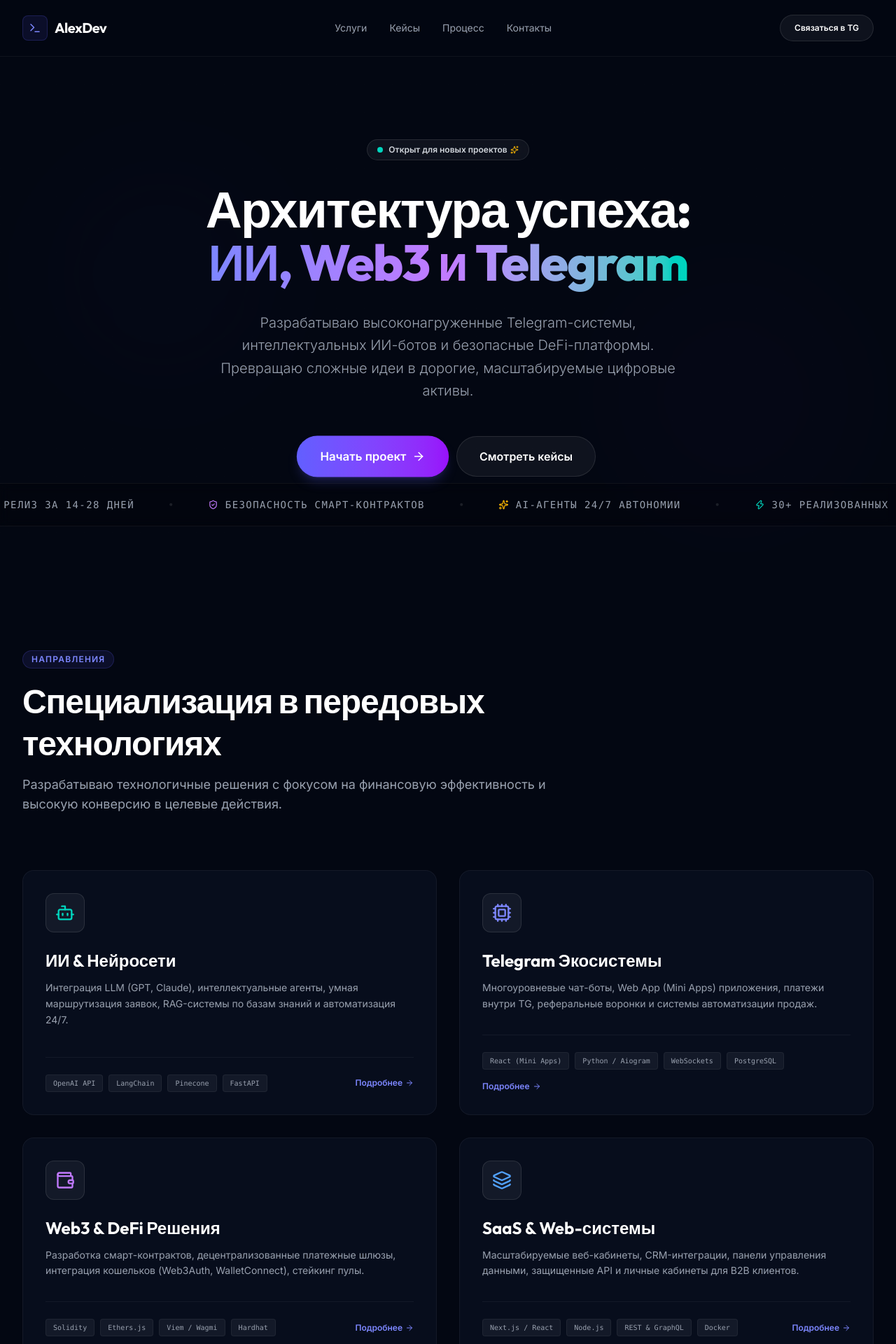
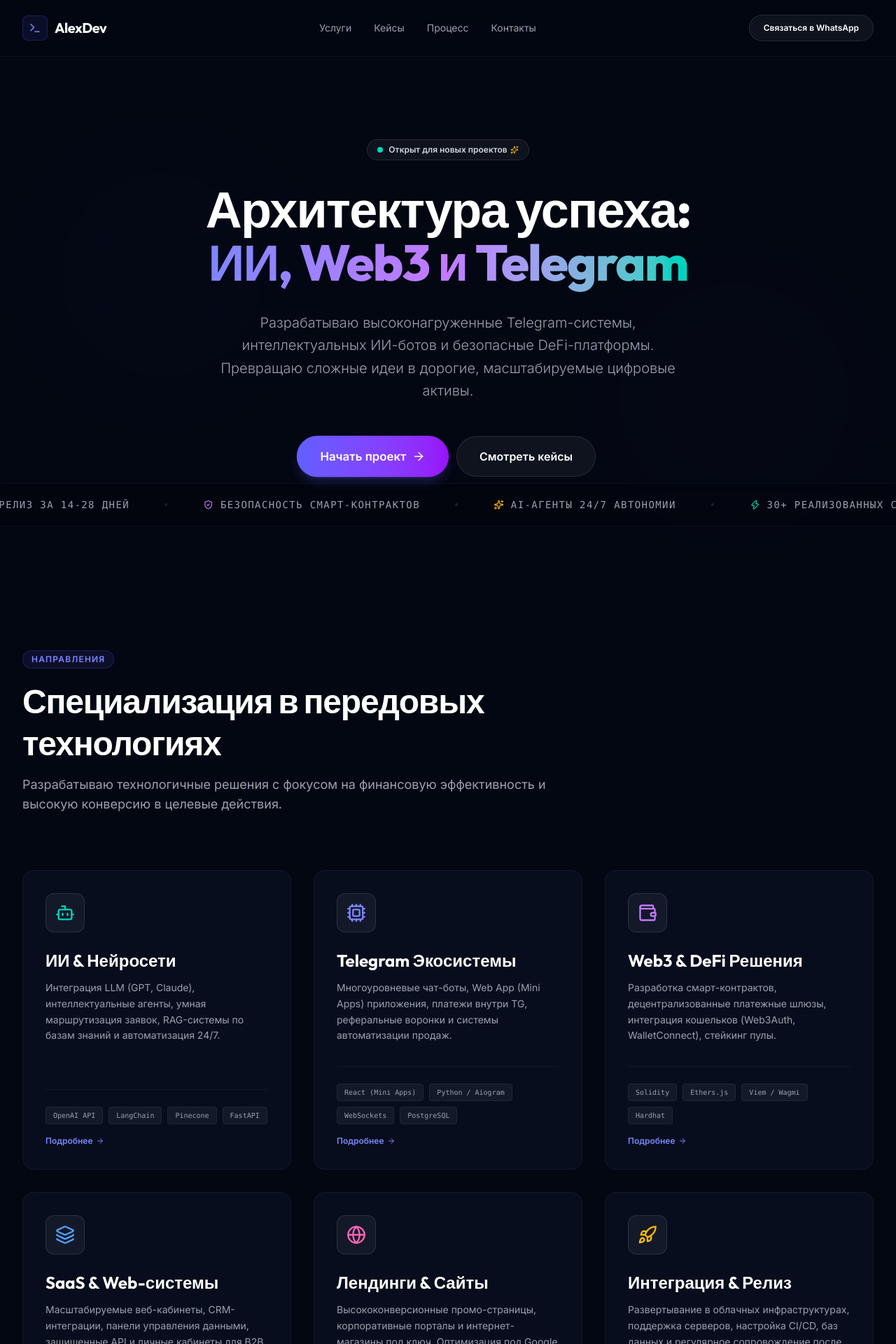
Before and after one commit to rednaxelavoroge/AlexDev, a React (Vite) app: page / in a window 1280 px wide. Shown: the top 1920 px of the page at 70% size. Built offline with nearby package versions, Linux system fonts and the light colour scheme.

Commit message:
Configure WhatsApp CTA, FormSubmit email handling, and expanded services section

```diff
--- a/src/App.tsx
+++ b/src/App.tsx
@@ -75,12 +75,14 @@ function App() {
 
           {/* Nav CTA */}
           <div className="hidden md:block">
-            <button
-              onClick={() => scrollToSection('contact')}
-              className="px-5 py-2.5 rounded-full bg-white/5 hover:bg-white/10 text-white font-semibold text-xs border border-white/10 transition-all"
+            <a
+              href="https://wa.me/995585890730"
+              target="_blank"
+              rel="noopener noreferrer"
+              className="inline-flex items-center gap-1.5 px-5 py-2.5 rounded-full bg-white/5 hover:bg-white/10 text-white font-semibold text-xs border border-white/10 transition-all"
             >
-              Связаться в TG
-            </button>
+              Связаться в WhatsApp
+            </a>
           </div>
 
           {/* Mobile Menu Button */}
@@ -99,12 +101,14 @@ function App() {
             <button onClick={() => scrollToSection('projects')} className="text-left text-gray-400 hover:text-white py-2 border-b border-white/5">Кейсы</button>
             <button onClick={() => scrollToSection('workflow')} className="text-left text-gray-400 hover:text-white py-2 border-b border-white/5">Процесс</button>
             <button onClick={() => scrollToSection('contact')} className="text-left text-gray-400 hover:text-white py-2 border-b border-white/5">Контакты</button>
-            <button
-              onClick={() => scrollToSection('contact')}
-              className="w-full py-3 mt-4 text-center rounded-xl bg-gradient-to-r from-indigo-500 to-purple-600 text-white font-semibold text-sm"
+            <a
+              href="https://wa.me/995585890730"
+              target="_blank"
+              rel="noopener noreferrer"
+              className="w-full py-3 mt-4 text-center rounded-xl bg-gradient-to-r from-indigo-500 to-purple-600 text-white font-semibold text-sm block"
             >
-              Связаться в TG
-            </button>
+              Связаться в WhatsApp
+            </a>
           </div>
         )}
       </header>
--- a/src/components/Contact.tsx
+++ b/src/components/Contact.tsx
@@ -29,20 +29,42 @@ export const Contact: React.FC<ContactProps> = ({ prefillProjectName, clearPrefi
     }
   }, [prefillProjectName]);
 
-  const handleSubmit = (e: React.FormEvent) => {
+  const handleSubmit = async (e: React.FormEvent) => {
     e.preventDefault();
     setIsSending(true);
 
-    setTimeout(() => {
+    try {
+      const response = await fetch("https://formsubmit.co/ajax/aegonet@gmail.com", {
+        method: "POST",
+        headers: {
+          "Content-Type": "application/json",
+          "Accept": "application/json"
+        },
+        body: JSON.stringify({
+          Name: name,
+          Telegram: telegram,
+          Email: email,
+          "Project Type": projectType,
+          Message: message
+        })
+      });
+
+      if (response.ok) {
+        setIsSubmitted(true);
+        // Reset form
+        setName('');
+        setTelegram('');
+        setEmail('');
+        setMessage('');
+      } else {
+        alert("Произошла ошибка при отправке. Пожалуйста, напишите напрямую на почту aegonet@gmail.com или в WhatsApp.");
+      }
+    } catch (err) {
+      console.error(err);
+      alert("Ошибка сети. Пожалуйста, напишите напрямую в WhatsApp или на почту aegonet@gmail.com.");
+    } finally {
       setIsSending(false);
-      setIsSubmitted(true);
-
-      // Reset form
-      setName('');
-      setTelegram('');
-      setEmail('');
-      setMessage('');
-    }, 1500);
+    }
   };
 
   return (
@@ -75,11 +97,22 @@ export const Contact: React.FC<ContactProps> = ({ prefillProjectName, clearPrefi
               </div>
               <div className="flex items-center gap-3 text-gray-300">
                 <span className="h-2 w-2 rounded-full bg-indigo-400" />
-                <span>Email: contact@alex.dev</span>
+                <span>Email: aegonet@gmail.com</span>
               </div>
               <div className="flex items-center gap-3 text-gray-300">
                 <span className="h-2 w-2 rounded-full bg-purple-400" />
                 <span>Рабочие часы: 10:00 – 20:00 (UTC+3)</span>
+              </div>
+              <div className="pt-2">
+                <a
+                  href="https://wa.me/995585890730"
+                  target="_blank"
+                  rel="noopener noreferrer"
+                  className="inline-flex items-center gap-2 px-5 py-3 bg-[#25D366] hover:bg-[#20ba59] text-white font-semibold text-xs rounded-xl shadow-lg shadow-[#25D366]/10 transition-all duration-300"
+                >
+                  <svg xmlns="http://www.w3.org/2000/svg" width="14" height="14" fill="currentColor" viewBox="0 0 16 16"><path d="M13.601 2.326A7.854 7.854 0 0 0 7.994 0C3.627 0 .068 3.558.064 7.93a7.907 7.907 0 0 0 1.08 3.951L0 16l4.223-1.108a7.9 7.9 0 0 0 3.776.969h.002c4.368 0 7.926-3.558 7.93-7.93A7.897 7.897 0 0 0 13.6 2.326zM7.994 14.521a6.573 6.573 0 0 1-3.356-.92l-.24-.144-2.494.654.666-2.433-.156-.251a6.56 6.56 0 0 1-1.007-3.505c0-3.626 2.957-6.584 6.591-6.584a6.56 6.56 0 0 1 4.66 1.931 6.557 6.557 0 0 1 1.928 4.66c-.004 3.639-2.961 6.592-6.592 6.592zm3.69-4.98c-.202-.101-1.194-.588-1.378-.654-.184-.066-.317-.1-.449.1-.132.2-.511.63-.626.76-.115.132-.23.148-.432.047a5.05 5.05 0 0 1-2.617-2.286c-.198-.34-.33-.76-.412-1.147-.078-.369.072-.569.213-.708.127-.127.282-.329.424-.492.14-.165.188-.282.281-.469.094-.188.047-.353-.023-.492-.07-.14-.45-1.087-.62-1.498-.166-.398-.332-.344-.45-.35-.115-.006-.247-.006-.38-.006-.132 0-.348.05-.53.247-.182.197-.694.678-.694 1.654 0 .976.71 1.92 0 1.92c.08.106 1.396 2.13 3.383 2.992.47.205.84.326 1.129.418.475.152.904.129 1.246.08.38-.058 1.194-.488 1.362-.96.168-.472.168-.875.118-.96-.05-.084-.184-.132-.387-.233z"/></svg>
+                  Написать в WhatsApp
+                </a>
               </div>
             </div>
 
@@ -90,7 +123,7 @@ export const Contact: React.FC<ContactProps> = ({ prefillProjectName, clearPrefi
                 </div>
                 <div>
                   <h4 className="text-white font-bold text-sm">Быстрый старт</h4>
-                  <p className="text-xs text-gray-500 mt-1">Отвечаю в течение 2 часов в Telegram. Готов приступить к разработке ТЗ в течение суток.</p>
+                  <p className="text-xs text-gray-500 mt-1">Отвечаю в течение 2 часов в WhatsApp. Готов приступить к разработке ТЗ в течение суток.</p>
                 </div>
               </div>
             </div>
--- a/src/components/Footer.tsx
+++ b/src/components/Footer.tsx
@@ -14,7 +14,7 @@ export const Footer: React.FC = () => {
               <Terminal size={18} />
             </div>
             <span className="text-lg font-bold text-white font-display">AlexDev</span>
-            <span className="text-xs text-gray-500 font-mono">© 2026</span>
+            <span className="text-xs text-gray-500 font-mono">© 2024-2026 AlexDev.</span>
           </div>
 
           {/* Center Links */}
--- a/src/components/Services.tsx
+++ b/src/components/Services.tsx
@@ -1,5 +1,5 @@
 import React from 'react';
-import { Bot, Cpu, Wallet, Layers, ArrowRight } from 'lucide-react';
+import { Bot, Cpu, Wallet, Layers, ArrowRight, Globe, Rocket } from 'lucide-react';
 
 export const Services: React.FC = () => {
   const list = [
@@ -26,6 +26,18 @@ export const Services: React.FC = () => {
       title: 'SaaS & Web-системы',
       desc: 'Масштабируемые веб-кабинеты, CRM-интеграции, панели управления данными, защищенные API и личные кабинеты для B2B клиентов.',
       stack: ['Next.js / React', 'Node.js', 'REST & GraphQL', 'Docker']
+    },
+    {
+      icon: <Globe size={28} className="text-pink-400" />,
+      title: 'Лендинги & Сайты',
+      desc: 'Высококонверсионные промо-страницы, корпоративные порталы и интернет-магазины под ключ. Оптимизация под Google Ads, SEO и подключение CRM.',
+      stack: ['Next.js / Vite', 'TailwindCSS', 'Google Analytics', 'SEO-адаптация']
+    },
+    {
+      icon: <Rocket size={28} className="text-amber-400" />,
+      title: 'Интеграция & Релиз',
+      desc: 'Развертывание в облачных инфраструктурах, поддержка серверов, настройка CI/CD, баз данных и регулярное сопровождение после релиза.',
+      stack: ['Vercel / VPS', 'GitHub Actions', 'Docker', 'Linux / Bash']
     }
   ];
 
@@ -47,7 +59,7 @@ export const Services: React.FC = () => {
         </div>
 
         {/* Grid */}
-        <div className="grid md:grid-cols-2 gap-6 lg:gap-8">
+        <div className="grid md:grid-cols-2 lg:grid-cols-3 gap-6 lg:gap-8">
           {list.map((item, index) => (
             <div
               key={index}
```
Also changed, not shown: 1 other file (tests, documents, lock files or other folders).
